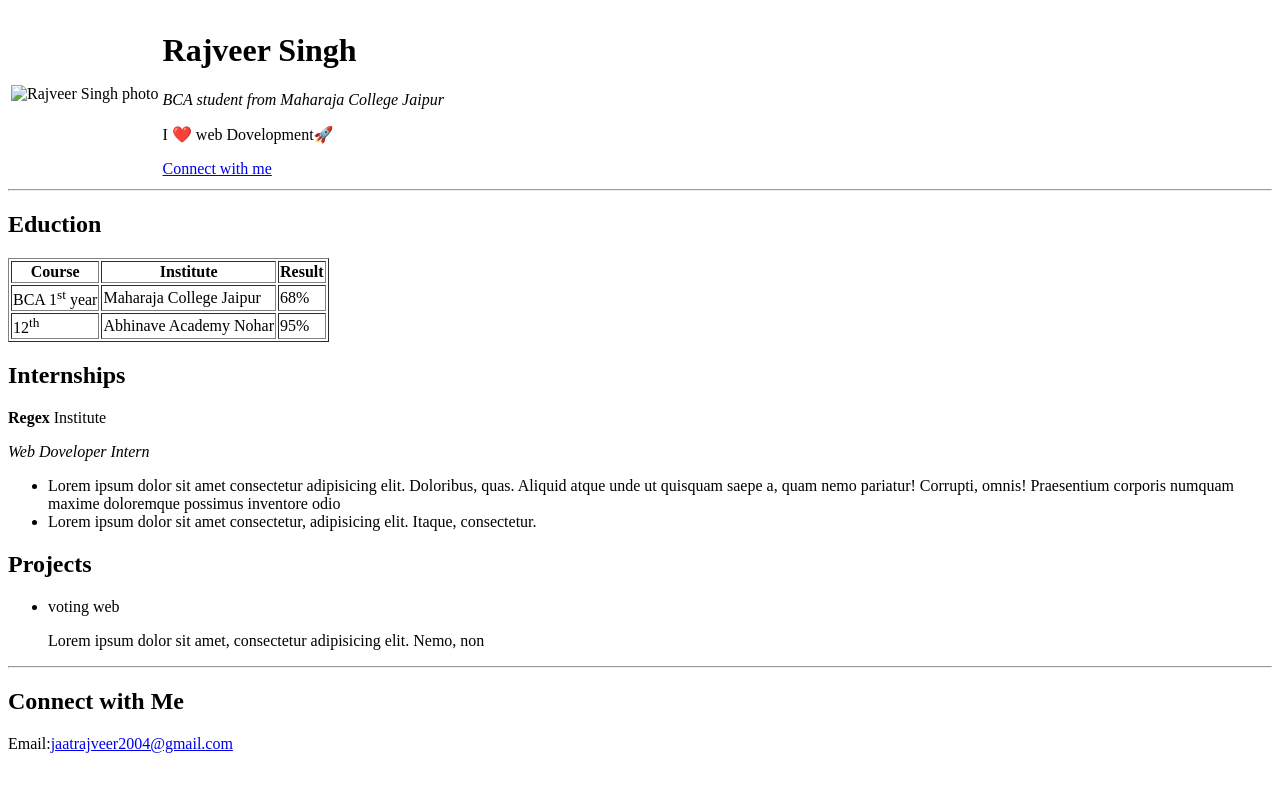
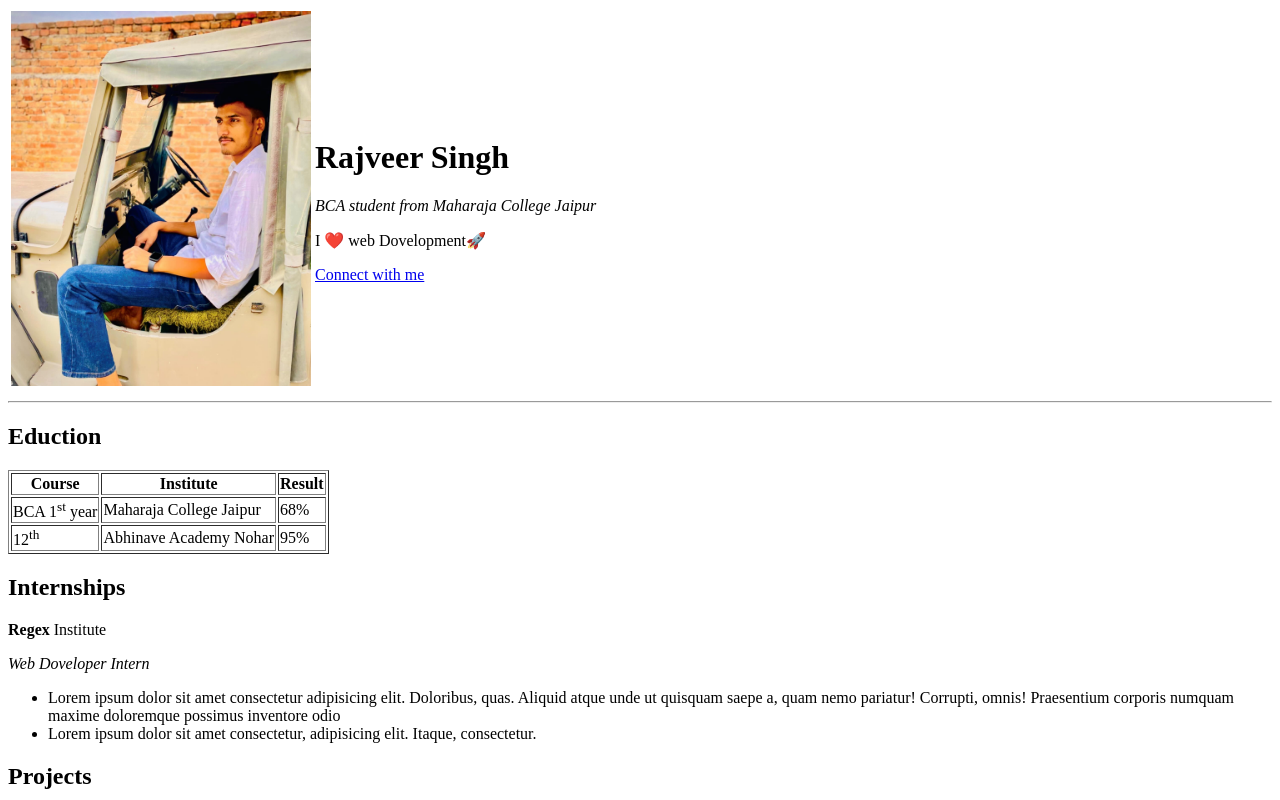
Before and after one commit to rajveer004/resume, a plain HTML site: page index.html in a window 1280 px wide. Shown: the top 800 px of the page. Drawn offline with Linux system fonts and the light colour scheme.

Commit message:
Update index.html

```diff
--- a/index.html
+++ b/index.html
@@ -9,7 +9,7 @@
     <header>
         <table>
             <tr>
-                <td><img width="300" src="image/rajveer.JPG" alt="Rajveer Singh photo "></td>
+                <td><img width="300" src="rajveer.JPG" alt="Rajveer Singh photo "></td>
                 <td><h1>Rajveer Singh</h1>
                     <p><i>BCA student from Maharaja College Jaipur</i></p>
                     <p>I ❤️ web Dovelopment🚀</p>
```
